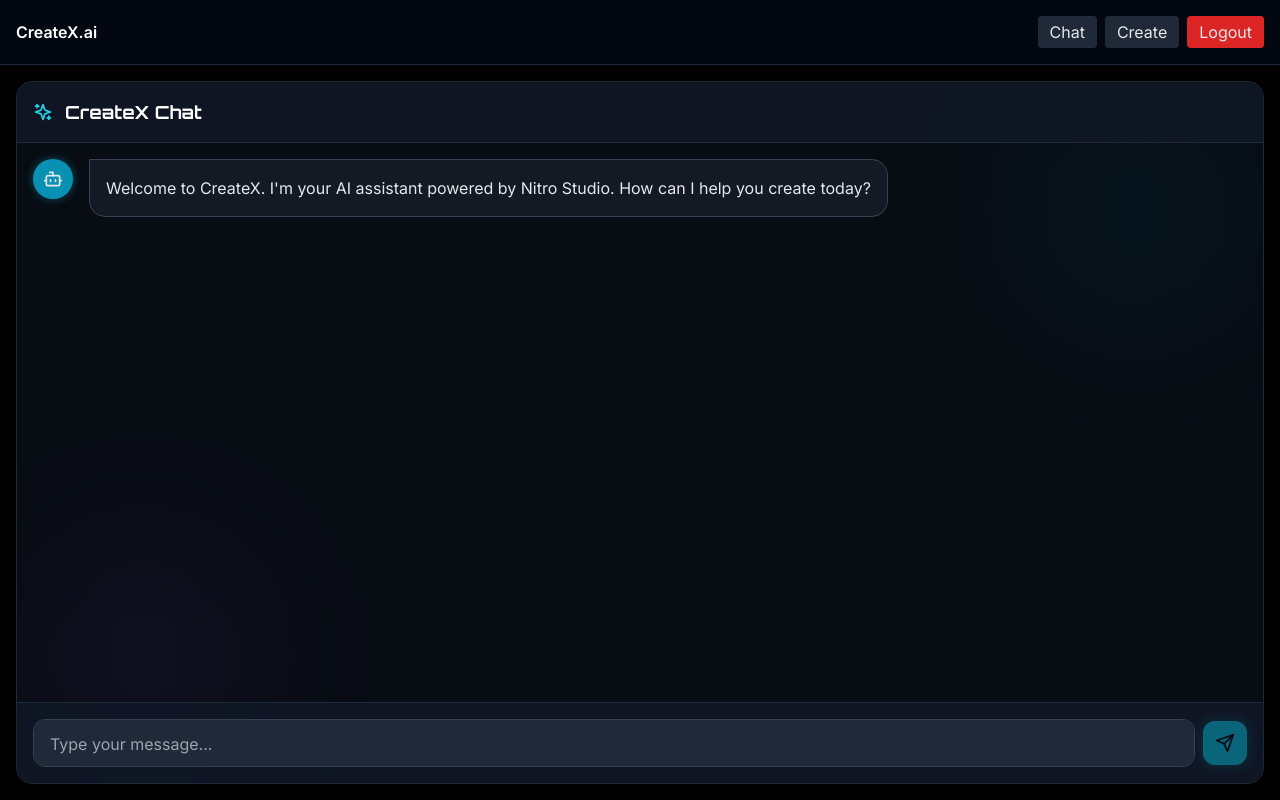
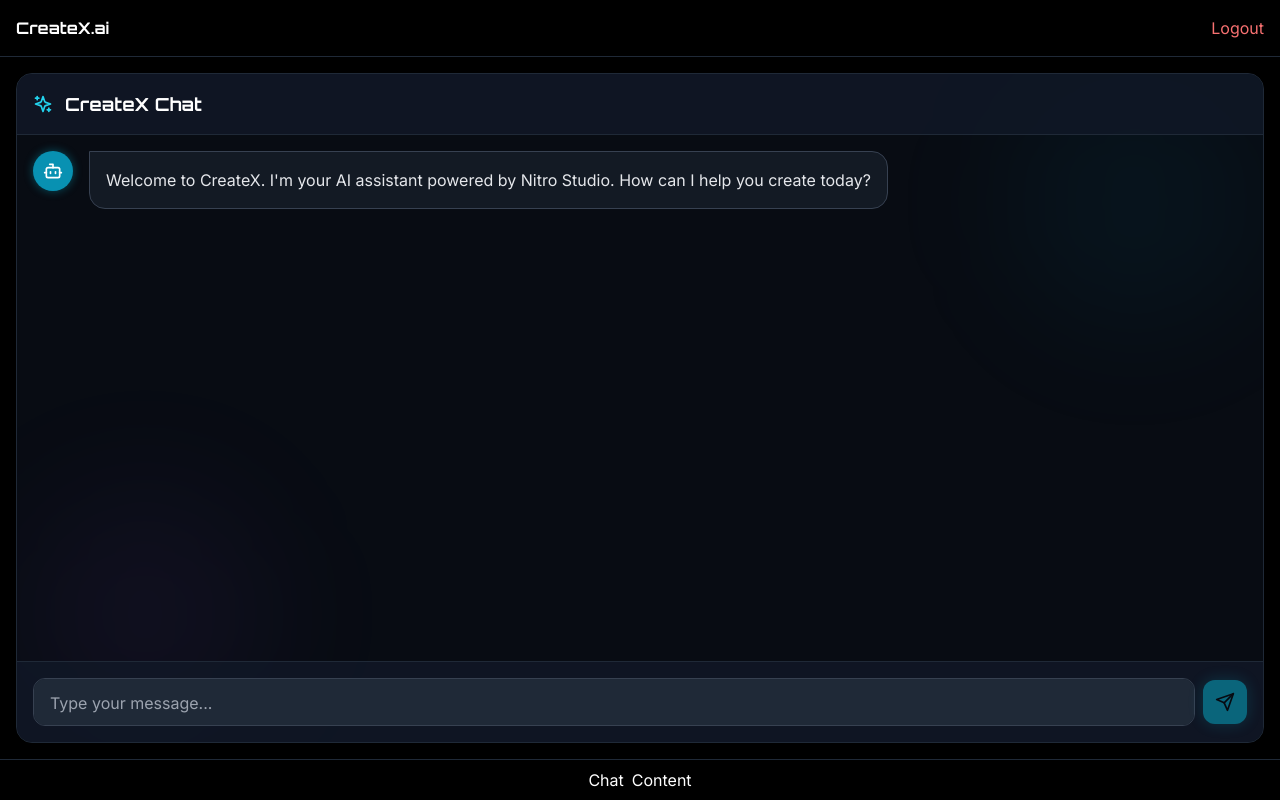
Before and after one commit to nitintomar123/createx-ai, a React (Vite) app: page / in a window 1280 px wide. Both pictures are taken after typing "name@example.com", "Sample123" into the empty fields and a click on the button "Sign In". Built offline with nearby package versions, Linux system fonts and the light colour scheme; no server answers.

Commit message:
Fix build error – remove Sidebar

```diff
--- a/App.tsx
+++ b/App.tsx
@@ -26,12 +26,12 @@
 
   if (isLoadingSession) return null;
 
-  // If not logged in
+  // If user is not logged in
   if (!user) {
     return <AuthPage onAuthSuccess={setUser} />;
   }
 
-  // If not onboarded
+  // If onboarding not complete
   if (!user.isOnboarded) {
     return (
       <Onboarding
@@ -41,43 +41,28 @@
     );
   }
 
-  // Main App
+  // Main app
   return (
-    <div className="h-screen bg-black text-gray-200 flex flex-col">
-
-      {/* Top Header */}
-      <header className="flex items-center justify-between p-4 border-b border-gray-800 bg-gray-950">
-        <span className="font-bold text-white">CreateX.ai</span>
-        <div className="flex gap-2">
-          <button
-            onClick={() => setCurrentMode(AppMode.CHAT)}
-            className="px-3 py-1 bg-gray-800 rounded"
-          >
-            Chat
-          </button>
-          <button
-            onClick={() => setCurrentMode(AppMode.CONTENT)}
-            className="px-3 py-1 bg-gray-800 rounded"
-          >
-            Create
-          </button>
-          <button
-            onClick={handleLogout}
-            className="px-3 py-1 bg-red-600 rounded"
-          >
-            Logout
-          </button>
-        </div>
+    <div className="h-screen bg-black text-white flex flex-col">
+      <header className="p-4 border-b border-gray-800 flex justify-between">
+        <h1 className="font-bold">CreateX.ai</h1>
+        <button onClick={handleLogout} className="text-red-400">
+          Logout
+        </button>
       </header>
 
-      {/* Main Content */}
-      <main className="flex-1 p-4 overflow-hidden">
+      <main className="flex-1 p-4">
         {currentMode === AppMode.CHAT ? (
           <ChatInterface />
         ) : (
           <ContentCreator />
         )}
       </main>
+
+      <footer className="p-2 border-t border-gray-800 flex gap-2 justify-center">
+        <button onClick={() => setCurrentMode(AppMode.CHAT)}>Chat</button>
+        <button onClick={() => setCurrentMode(AppMode.CONTENT)}>Content</button>
+      </footer>
     </div>
   );
 }
```
